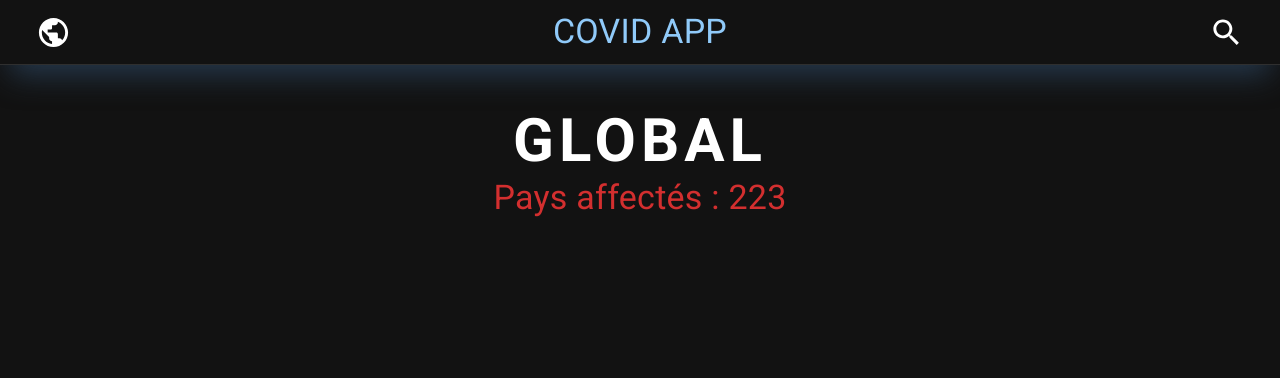
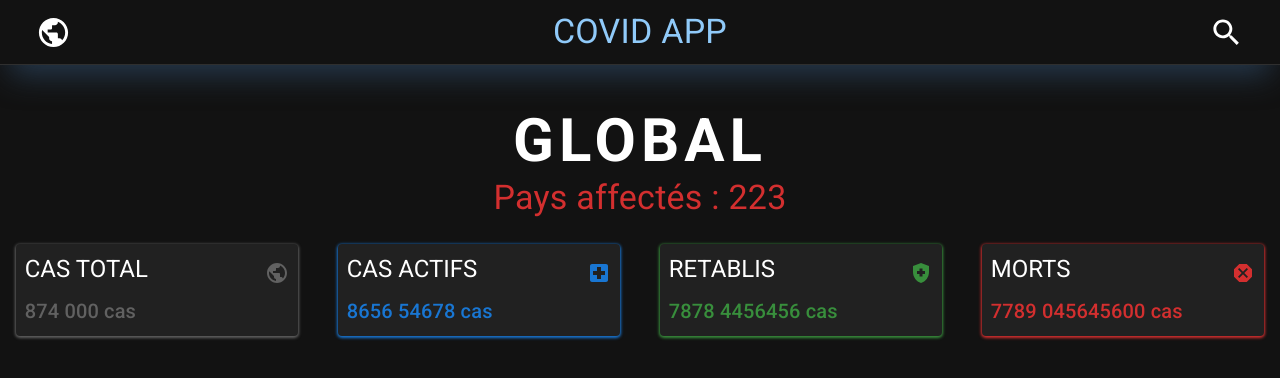
Before and after one commit to franckdjiongo/covid-app, a React (Create React App) app: page / in a window 1280 px wide. Shown: the top 378 px of the page. Built offline with nearby package versions, Linux system fonts and the light colour scheme.

Commit message:
create card and mesCards

```diff
--- a/src/App.js
+++ b/src/App.js
@@ -1,14 +1,17 @@
 import Introduction from "./composants/Introduction";
 import MainBar from "./composants/MainBar";
+
 import { ThemeProvider } from "@mui/material/styles";
 import theme from "./styles/styles";
+import MesCards from "./composants/MesCards";
 
 function App() {
   return (
     <>
-      <ThemeProvider sx={{ flexGrow: 1 }} theme={theme}>
+      <ThemeProvider theme={theme}>
         <MainBar />
         <Introduction nombrePaysAffecte={223} />
+        <MesCards />
       </ThemeProvider>
     </>
   );
--- a/src/composants/Card.jsx
+++ b/src/composants/Card.jsx
@@ -1,7 +1,41 @@
+import { Stack, Typography } from "@mui/material";
+import { grey } from "@mui/material/colors";
+import { styled } from "@mui/system";
 import React from "react";
 
-const Card = () => {
-  return <div></div>;
+const MyContainer = styled("div")(({ boxShadowColor }) => ({
+  width: "100%",
+  margin: "0 auto",
+  padding: "9px",
+  marginTop: "25px",
+  borderTop: 1,
+  maxWidth: "90%",
+  background: grey[900],
+  borderRadius: 4,
+  boxShadow: `0 1px 3px 1px ${boxShadowColor}`,
+}));
+
+const Card = ({ boxShadowColor, titre, children, resultat }) => {
+  return (
+    <MyContainer boxShadowColor={boxShadowColor}>
+      <Stack direction="row">
+        <Typography
+          variant="h5"
+          textAlign="left"
+          component="h1"
+          sx={{ flexGrow: 1 }}
+        >
+          {titre}
+        </Typography>
+        <Typography variant="h4" component="h1">
+          {children}
+        </Typography>
+      </Stack>
+      <Typography variant="h6" component="h1" color={boxShadowColor}>
+        {resultat} cas
+      </Typography>
+    </MyContainer>
+  );
 };
 
 export default Card;
--- /dev/null
+++ b/src/composants/MesCards.jsx
@@ -0,0 +1,55 @@
+import React from "react";
+import PublicIcon from "@mui/icons-material/Public";
+import HealthAndSafetyIcon from "@mui/icons-material/HealthAndSafety";
+import DangerousIcon from "@mui/icons-material/Dangerous";
+import LocalHospitalIcon from "@mui/icons-material/LocalHospital";
+import Card from "./Card";
+import { blue, red, grey, green } from "@mui/material/colors";
+import { Grid } from "@mui/material";
+
+const MesCards = () => {
+  return (
+    <Grid
+      container
+      justifyContent="space-around"
+      alignItems="center"
+      spacing={{ xs: 2, md: 1 }}
+      columns={{ xs: 4, sm: 8, md: 12 }}
+    >
+      <Grid item xs={4} sm={4} md={3}>
+        <Card boxShadowColor={grey[700]} titre={"CAS TOTAL"} resultat="874 000">
+          <PublicIcon sx={{ color: `${grey[700]}` }} />
+        </Card>
+      </Grid>
+      <Grid item xs={4} sm={4} md={3}>
+        <Card
+          boxShadowColor={blue[700]}
+          titre={"CAS ACTIFS"}
+          resultat="8656 54678"
+        >
+          <LocalHospitalIcon sx={{ color: `${blue[700]}` }} />
+        </Card>
+      </Grid>
+      <Grid item xs={4} sm={4} md={3}>
+        <Card
+          boxShadowColor={green[700]}
+          titre={"RETABLIS"}
+          resultat="7878 4456456"
+        >
+          <HealthAndSafetyIcon sx={{ color: `${green[700]}` }} />
+        </Card>
+      </Grid>
+      <Grid item xs={4} sm={4} md={3}>
+        <Card
+          boxShadowColor={red[700]}
+          titre={"MORTS"}
+          resultat="7789 045645600"
+        >
+          <DangerousIcon sx={{ color: `${red[700]}` }} />
+        </Card>
+      </Grid>
+    </Grid>
+  );
+};
+
+export default MesCards;
--- a/src/index.css
+++ b/src/index.css
@@ -1,4 +1,4 @@
-body {
+/* body {
   margin: 0;
   font-family: -apple-system, BlinkMacSystemFont, 'Segoe UI', 'Roboto', 'Oxygen',
     'Ubuntu', 'Cantarell', 'Fira Sans', 'Droid Sans', 'Helvetica Neue',
@@ -10,4 +10,4 @@ body {
 code {
   font-family: source-code-pro, Menlo, Monaco, Consolas, 'Courier New',
     monospace;
-}
+} */
```
